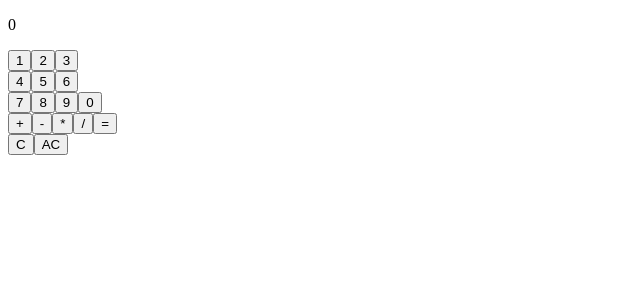
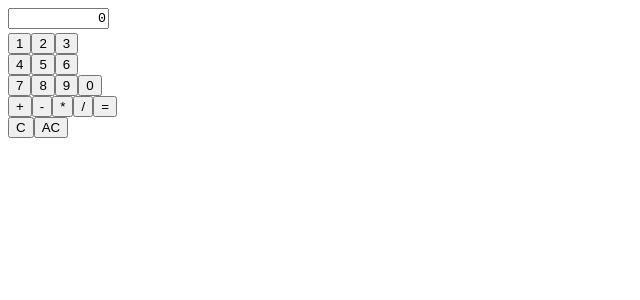
Before and after one commit to Pick1a1username/react-calculator, a React (Create React App) app in the folder src/react-calculator/: page / in a window 1280 px wide. Shown: the top 300 px of the page, without its empty margins (0-640 px from the left). Built offline with nearby package versions, Linux system fonts and the light colour scheme.

Commit message:
New display added.

```diff
--- a/src/react-calculator/src/components/Display.js
+++ b/src/react-calculator/src/components/SimpleDisplay.js
@@ -1,14 +1,14 @@
 import React from 'react'
 import PropTypes from 'prop-types'
 
-const Display = ({ value }) => (
+const SimpleDisplay = ({ value }) => (
   <p>
       {value}
   </p>
 )
 
-Display.propTypes = {
+SimpleDisplay.propTypes = {
   value: PropTypes.number.isRequired,
 }
 
-export default Display
+export default SimpleDisplay
--- /dev/null
+++ b/src/react-calculator/src/components/TextAreaDisplay.css
@@ -0,0 +1,5 @@
+textarea.display {
+    resize: none;
+    /* https://stackoverflow.com/questions/33974050/left-align-text-in-text-area */
+    text-align: right;
+  }
--- /dev/null
+++ b/src/react-calculator/src/components/TextAreaDisplay.js
@@ -0,0 +1,15 @@
+import React from 'react'
+import PropTypes from 'prop-types'
+
+import './TextAreaDisplay.css'
+
+// https://stackoverflow.com/questions/33245017/react-modifying-textarea-values
+const TextAreaDisplay = ({ value }) => (
+  <textarea className="display" rows="1" cols="10" value={value}/>
+)
+
+TextAreaDisplay.propTypes = {
+  value: PropTypes.number.isRequired,
+}
+
+export default TextAreaDisplay
--- a/src/react-calculator/src/containers/DisplayContainer.js
+++ b/src/react-calculator/src/containers/DisplayContainer.js
@@ -1,5 +1,6 @@
 import { connect } from 'react-redux'
-import Display from '../components/Display'
+// import SimpleDisplay from '../components/SimpleDisplay'
+import TextAreaDisplay from '../components/TextAreaDisplay'
 
 const mapStateToProps = state => {
   return {
@@ -15,6 +16,6 @@ const mapDispatchToProps = () => {
 const DisplayContainer = connect(
   mapStateToProps,
   mapDispatchToProps
-)(Display)
+)(TextAreaDisplay)
 
 export default DisplayContainer
```
